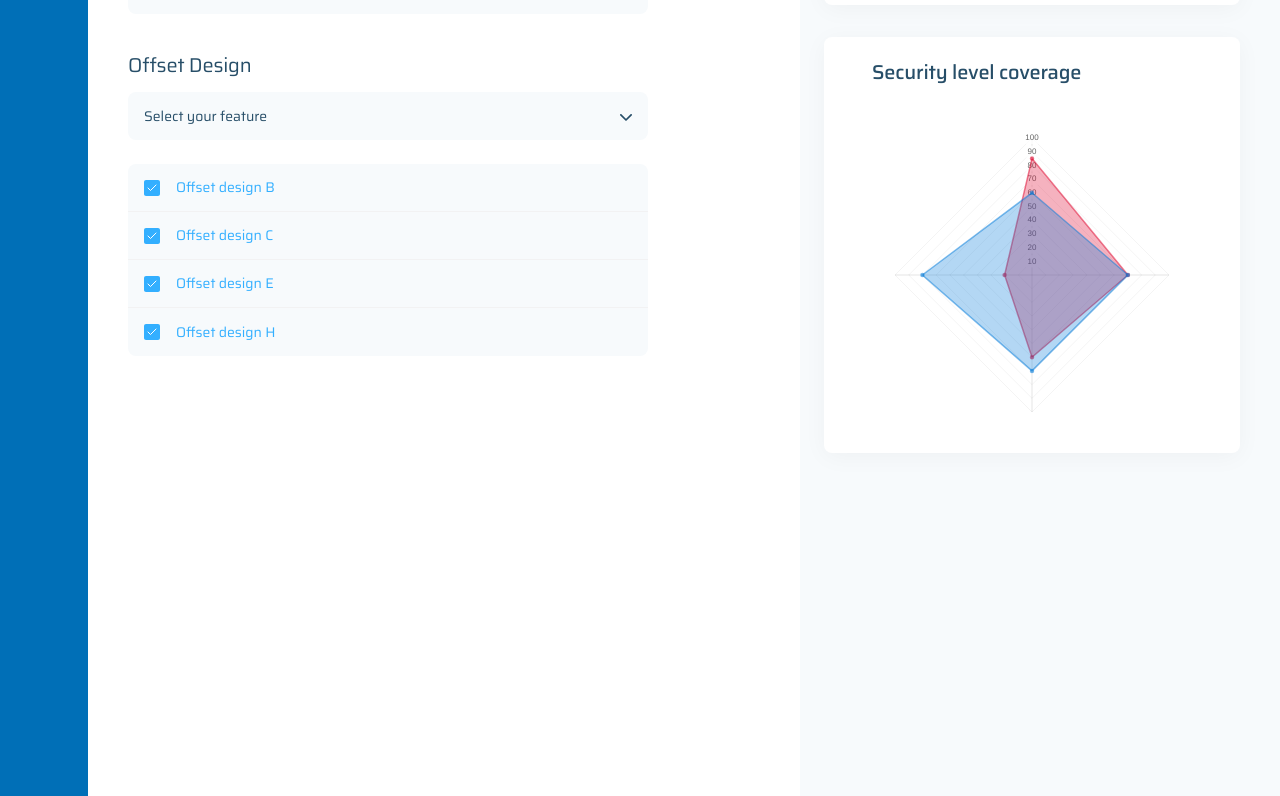
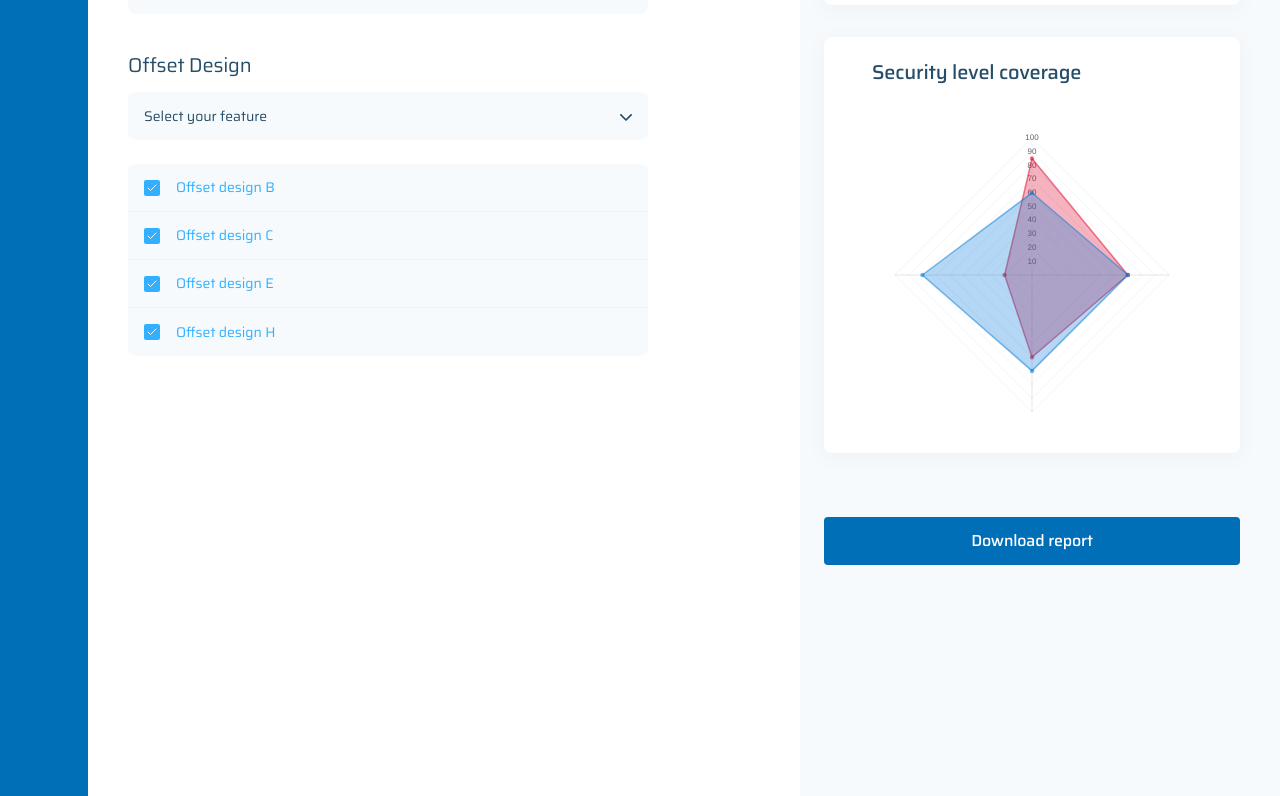
Before and after one commit to cyril94440/SIA-eSEC, a Next.js app: page /project in a window 1280 px wide. Shown: the part 1755-2551 px from the top of the page. Built offline with nearby package versions, Linux system fonts and the light colour scheme.

Commit message:
add: download report button

```diff
--- a/src/consts/index.tsx
+++ b/src/consts/index.tsx
@@ -41,6 +41,11 @@ export const FONT_MEDIUM_14_WEIGHT = 500;
 export const FONT_MEDIUM_14_LETTER_SPACING = "-0.01em";
 export const FONT_MEDIUM_14_LINE_HEIGHT = "145%";
 
+export const FONT_MEDIUM_16_SIZE = "16px";
+export const FONT_MEDIUM_16_WEIGHT = 500;
+export const FONT_MEDIUM_16_LETTER_SPACING = "-0.01em";
+export const FONT_MEDIUM_16_LINE_HEIGHT = "110%";
+
 export const FONT_MEDIUM_20_SIZE = "20px";
 export const FONT_MEDIUM_20_WEIGHT = 500;
 export const FONT_MEDIUM_20_LETTER_SPACING = "-0.01em";
--- a/src/pages/project/index.tsx
+++ b/src/pages/project/index.tsx
@@ -3,6 +3,7 @@ import Head from "next/head";
 import { useEffect } from "react";
 import { useDispatch, useSelector } from "react-redux";
 import {
+  Button,
   CardSelect,
   DocumentScoreDistributionRadar,
   DocumentScoreLevelsCoverageRadar,
@@ -323,6 +324,9 @@ const Project: NextPage = () => {
                     </div>
                   </div>
                 </div>
+                <div css={styles.downloadReportContainer}>
+                  <Button title="Download report" fullWidth={true} />
+                </div>
               </div>
             </>
           )}
--- a/src/pages/project/styles.ts
+++ b/src/pages/project/styles.ts
@@ -1,7 +1,6 @@
 import { css } from "@emotion/react";
 import * as consts from "@@consts";
 import * as styles from "@@styles";
-import { fontMedium14 } from "@@styles";
 
 export const root = css`
   display: flex;
@@ -172,3 +171,7 @@ export const icaoMissingFeaturesBlock = css`
 export const icaoNotCompliant = css`
   color: ${consts.COLOR_CRITICAL_50};
 `;
+
+export const downloadReportContainer = css`
+  padding: ${consts.SIZE(4)} 0;
+`;
--- a/src/styles/fonts.ts
+++ b/src/styles/fonts.ts
@@ -27,11 +27,11 @@ export const fontMedium14 = css`
   line-height: ${consts.FONT_MEDIUM_14_LINE_HEIGHT};
 `;
 
-export const fontMedium32 = css`
-  font-size: ${consts.FONT_MEDIUM_32_SIZE};
-  font-weight: ${consts.FONT_MEDIUM_32_WEIGHT};
-  letter-spacing: ${consts.FONT_MEDIUM_32_LETTER_SPACING};
-  line-height: ${consts.FONT_MEDIUM_32_LINE_HEIGHT};
+export const fontMedium16 = css`
+  font-size: ${consts.FONT_MEDIUM_16_SIZE};
+  font-weight: ${consts.FONT_MEDIUM_16_WEIGHT};
+  letter-spacing: ${consts.FONT_MEDIUM_16_LETTER_SPACING};
+  line-height: ${consts.FONT_MEDIUM_16_LINE_HEIGHT};
 `;
 
 export const fontMedium20 = css`
@@ -39,6 +39,13 @@ export const fontMedium20 = css`
   font-weight: ${consts.FONT_MEDIUM_20_WEIGHT};
   letter-spacing: ${consts.FONT_MEDIUM_20_LETTER_SPACING};
   line-height: ${consts.FONT_MEDIUM_20_LINE_HEIGHT};
+`;
+
+export const fontMedium32 = css`
+  font-size: ${consts.FONT_MEDIUM_32_SIZE};
+  font-weight: ${consts.FONT_MEDIUM_32_WEIGHT};
+  letter-spacing: ${consts.FONT_MEDIUM_32_LETTER_SPACING};
+  line-height: ${consts.FONT_MEDIUM_32_LINE_HEIGHT};
 `;
 
 export const fontMedium40 = css`
```
Also changed, not shown: 1 other file (tests, documents, lock files or other folders).
